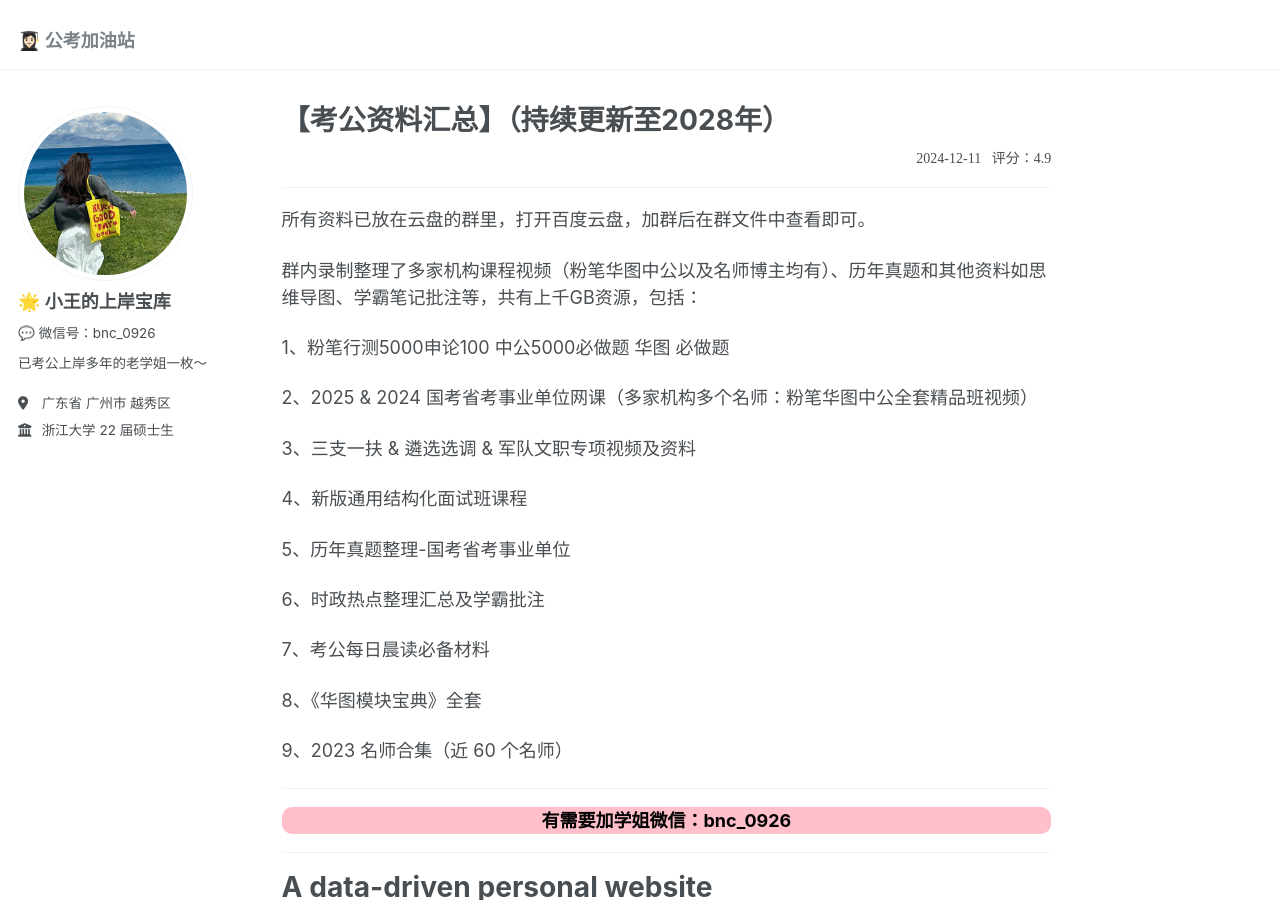
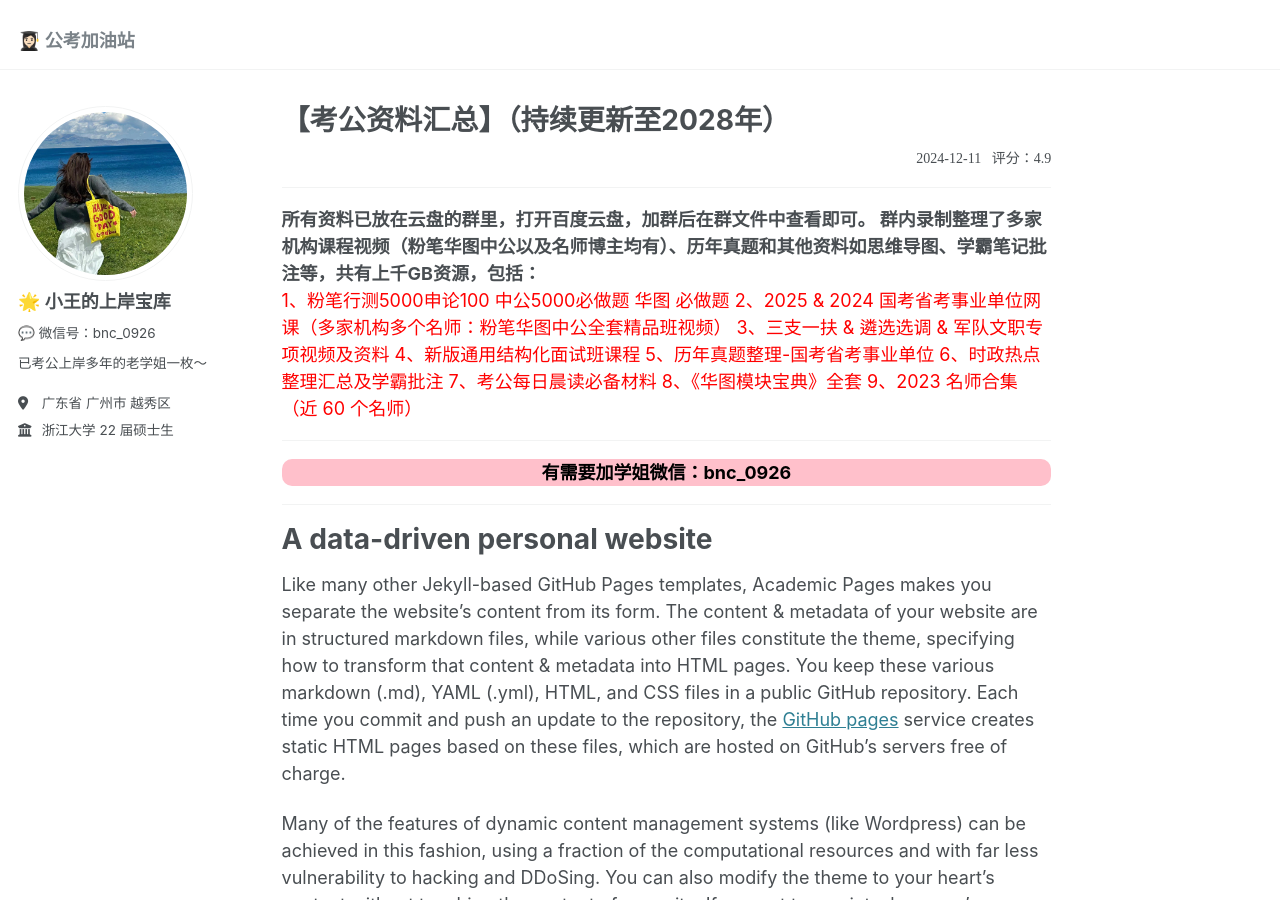
Before and after one commit to KnowledgeStoreVIP/GkStoreVIP.github.io, a Jekyll site: the page built from _pages/about.md, in a window 1280 px wide and 900 px high. Built offline with Jekyll 4.4.1, drawn with Linux system fonts in a browser that asks for light colours.

Commit message:
Update about.md

```diff
--- a/_pages/about.md
+++ b/_pages/about.md
@@ -13,10 +13,13 @@
 
 ------
 
+<div style = "font-weight: bold">
 所有资料已放在云盘的群里，打开百度云盘，加群后在群文件中查看即可。
 
 群内录制整理了多家机构课程视频（粉笔华图中公以及名师博主均有）、历年真题和其他资料如思维导图、学霸笔记批注等，共有上千GB资源，包括：
+</div>
 
+<div style = "color: red">
 1、粉笔行测5000申论100 中公5000必做题 华图 必做题
 
 2、2025 & 2024 国考省考事业单位网课（多家机构多个名师：粉笔华图中公全套精品班视频）
@@ -34,6 +37,7 @@
 8、《华图模块宝典》全套
 
 9、2023 名师合集（近 60 个名师）
+</div>
 
 ------
 
```
